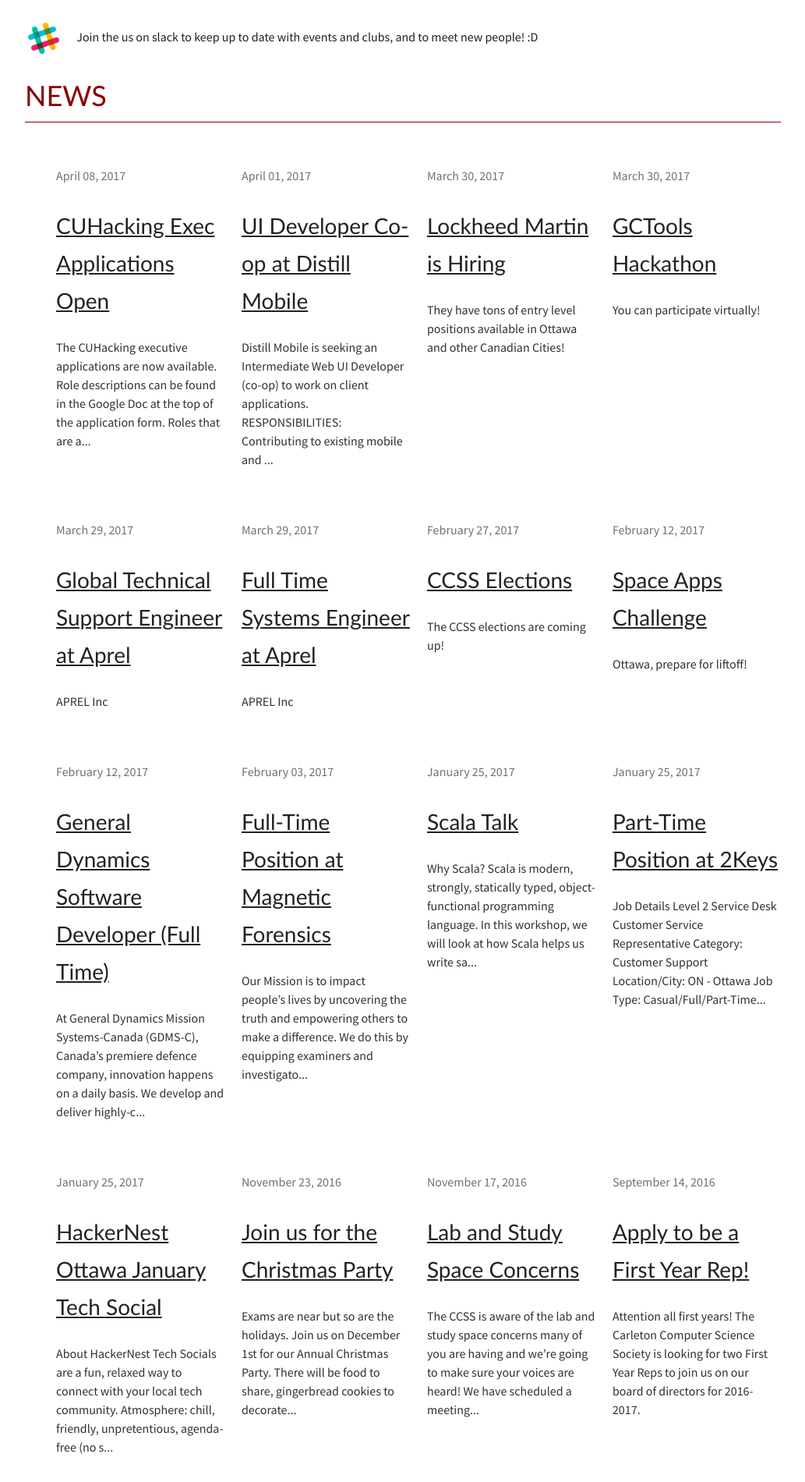
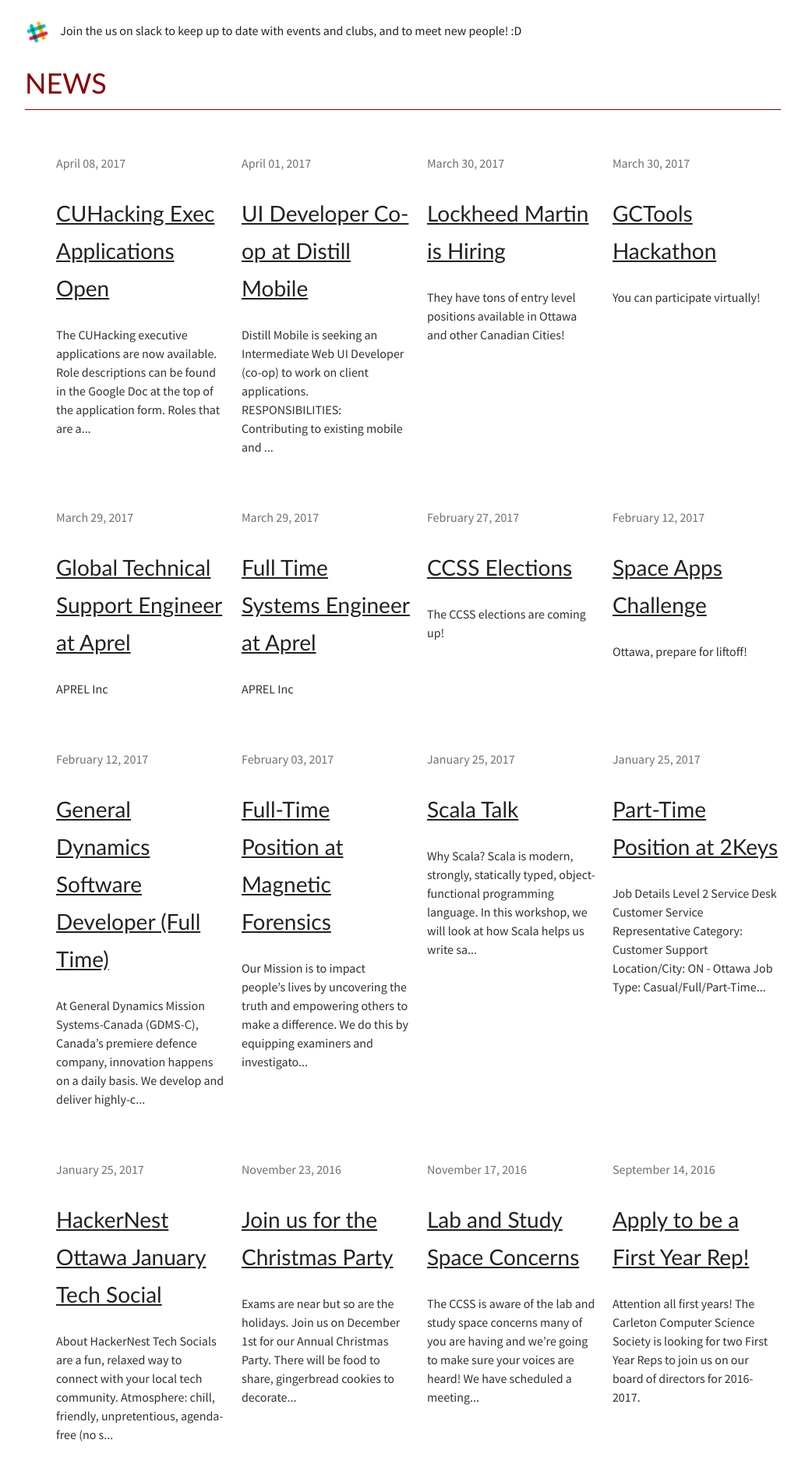
Before and after one commit to CarletonComputerScienceSociety/carletoncomputersciencesociety.github.io, a Jekyll site: the page built from index.md, in a window 1280 px wide. Shown: the part 555-2455 px from the top of the page at 78% size, without its empty margins (98-1131 px from the left). Built offline with Jekyll 4.4.1, drawn with Linux system fonts in a browser that asks for light colours.

Commit message:
Create index.md

```diff
--- a/index.md
+++ b/index.md
@@ -9,7 +9,7 @@
 
 <div class="content-wrap">
   <a href="https://carletoncss.slack.com/signup" class="flex-center-align" target="_blank" style="text-decoration:none;">
-    <img src="./images/Slack-528.png" alt="Slack" height="48" width="48" style="margin-right:15px;">
+    <img src="./images/Slack-528.png" alt="Slack" height="32" width="32" style="margin-right:10px;">
     Join the us on slack to keep up to date with events and clubs, and to meet new people! :D
   </a>
 	<div class='feed'>
```
